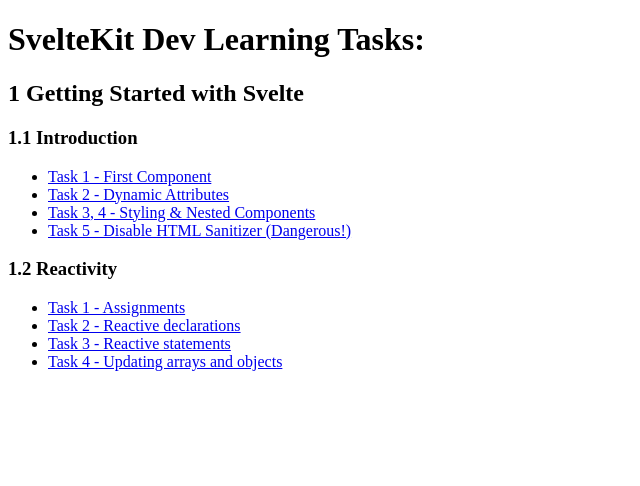
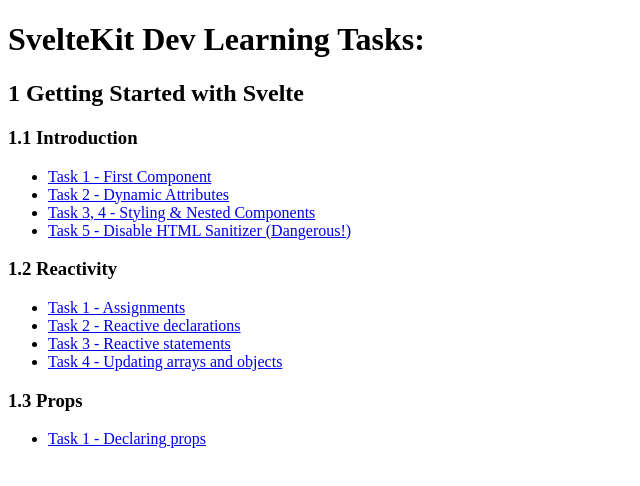
Before and after one commit to twent/svelte-kit-learning, a SvelteKit app: page / in a window 1280 px wide. Shown: the top 486 px of the page, without its empty margins (0-640 px from the left). Built offline with nearby package versions, Linux system fonts and the light colour scheme.

Commit message:
✅ 1.3.1 Declaring props

```diff
--- /dev/null
+++ b/src/lib/components/Answer.svelte
@@ -0,0 +1,5 @@
+<script>
+	export let answer
+</script>
+
+<p>The answer is {answer}</p>
--- a/src/lib/index.js
+++ b/src/lib/index.js
@@ -1,4 +1,9 @@
+import Answer from './components/Answer.svelte'
 import Link from './components/Link.svelte'
 import HomeLink from './components/HomeLink.svelte'
 
-export { Link, HomeLink }
+export {
+    Answer,
+    Link,
+    HomeLink
+}
--- a/src/routes/+page.svelte
+++ b/src/routes/+page.svelte
@@ -45,3 +45,10 @@
 		/>
 	</li>
 </ul>
+
+<h3>1.3 Props</h3>
+<ul>
+	<li>
+		<Link href="/chapter-one/props/declaring" title="Task 1 - Declaring props" />
+	</li>
+</ul>
```
Also changed, not shown: src/routes/chapter-one/props/declaring/+page.svelte (added, +7 -0 lines).
